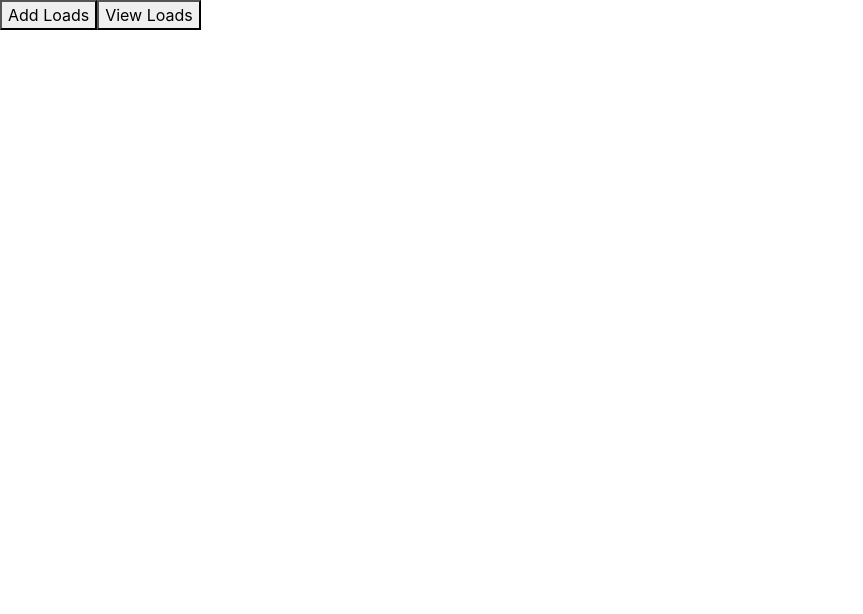
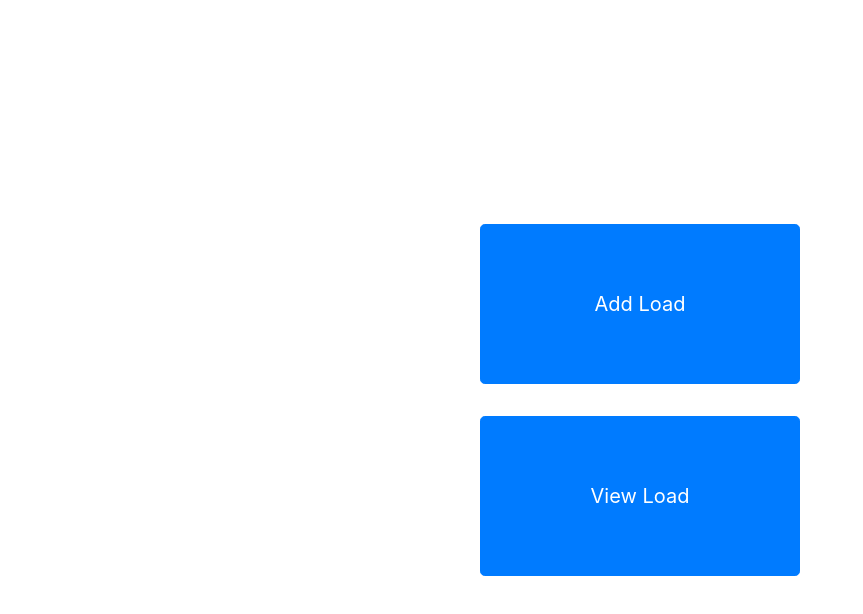
Before and after one commit to yourlow/loader-scales, a React (Create React App) app: page / in a window 1280 px wide. Shown: the top 614 px of the page, without its empty margins (0-863 px from the left). Built offline with nearby package versions, Linux system fonts and the light colour scheme.

Commit message:
Changed nav buttons

```diff
--- a/src/App.css
+++ b/src/App.css
@@ -36,3 +36,26 @@
     transform: rotate(360deg);
   }
 }
+
+
+.nav {
+    height:100%;
+    width:100%;
+    /* position: relative; */
+
+}
+.buttons {
+    position: absolute;
+    width:20rem;
+
+    top: 50%;
+    left: 50%;
+    transform: translate(-50%, -50%);
+}
+
+.nav-button {
+    height: 10rem;
+    padding-top: 10%;
+    margin-top: 10%;
+    margin-bottom: 10%;
+}
--- a/src/App.js
+++ b/src/App.js
@@ -9,46 +9,45 @@ import {
   Link
 } from "react-router-dom";
 import 'bootstrap/dist/css/bootstrap.min.css';
-
+import { Component } from 'react';
+import { Button } from "react-bootstrap";
 function App() {
   return (
     <Router>
       <div>
-        <nav>
-            <Link to="/add-loads">
-              <button>Add Loads</button>
-            </Link>
-
-            <Link to="/view-loads">
-            <button>View Loads</button>
-            </Link>
-        </nav>
 
         {/* A <Switch> looks through its children <Route>s and
             renders the first one that matches the current URL. */}
         <Switch>
-          <Route path="/add-loads">
-            <AddLoad />
-          </Route>
-          <Route path="/view-loads">
-            <ViewLoads />
-          </Route>
+          <Route path="/add-loads" component={AddLoad}/>
+
+          <Route path="/view-loads" component={ViewLoads}/>
+          <Route component={Navigation}/>
         </Switch>
       </div>
     </Router>
   );
 }
 
-function Home() {
-  return <h2>Home</h2>;
-}
-
-function About() {
-  return <h2>About</h2>;
-}
-
-function Users() {
-  return <h2>Users</h2>;
+class Navigation extends Component {
+  render() {
+    return (
+      <div className="nav">
+        <div className="buttons">
+        <Link to="/add-loads"  >
+          <Button variant="primary" size="lg" block className="nav-button">
+            Add Load
+          </Button>
+        </Link>
+        <Link to="/view-loads"  >
+          <Button variant="primary" size="lg" block className="nav-button">
+            View Load
+          </Button>
+        </Link>
+        </div>
+      </div>
+    );
+  }
 }
 
 
--- a/src/views/AddLoad/AddLoad.js
+++ b/src/views/AddLoad/AddLoad.js
@@ -1,5 +1,5 @@
 import { react } from "react";
-import { Form } from "react-bootstrap";
+import { Form, Button } from "react-bootstrap";
 
 
 
@@ -34,7 +34,16 @@ export const AddLoad = (props) => {
           <Form.Label>Number Plate:</Form.Label>
           <Form.Control as="input" type="text" id="numberPlate" name="numberPlate"></Form.Control>
         </Form.Group>
-
+        <Button variant="primary" type="submit">
+          Submit
+        </Button>
+        <Form.Control as="select">
+            <option value="TweedLandscape@gmail.com">TweedLandscape@gmail.com</option>
+            <option value="Accounts@chinderahgolf.com">Accounts@chinderahgolf.com</option>
+          </Form.Control>
+        <Button variant="primary" type="submit">
+          Send Docker
+        </Button>
       </Form>
 
       {/* <form>
```
